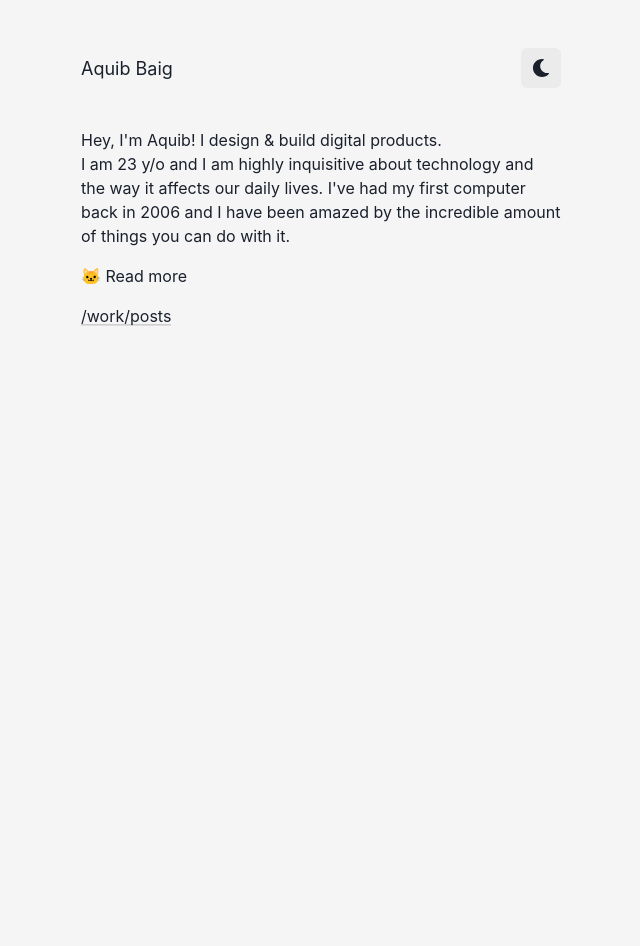
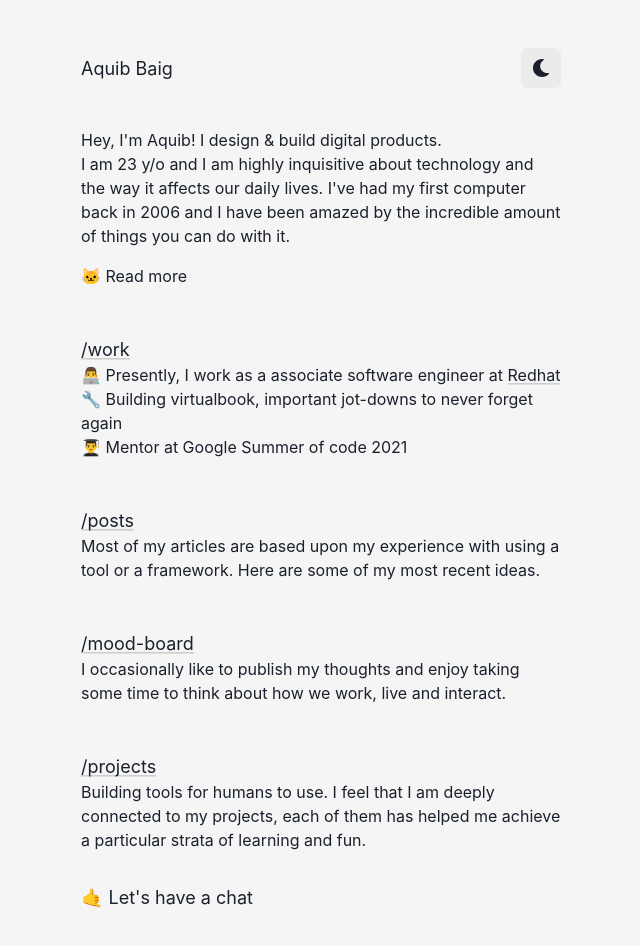
Before and after one commit to aquibbaig/web, a Next.js app: page / in a window 1280 px wide. Shown: the top 946 px of the page, without its empty margins (319-959 px from the left). Before the commit the page ends 800 px from the top, so only its background shows below. Built offline with nearby package versions, Linux system fonts and the light colour scheme.

Commit message:
adds subsections

```diff
--- a/src/pages/index.js
+++ b/src/pages/index.js
@@ -22,25 +22,72 @@ export default function Home() {
           <AccordionItem id="accordion">
             <AccordionButton>🐱 Read more</AccordionButton>
             <AccordionPanel>
-              Back in the days, I used computers for playing OG Flash games. Enter 2017,
-              never thought that I could program my computer to build such things myself!
+              I keep a keen fascination in 🌌astronomy and love to know about the secrets of the
+              universe. Wondering at the nightsky randomly makes me wonder in awe at how
+              beautiful the celestial universe actually, keeping in mind we cant see most of it.{' '}
+              <i>{`"Somewhere, something incredible is waiting to be known.  -- Carl Sagan"`}</i>
             </AccordionPanel>
           </AccordionItem>
         </Accordion>
+        <Box mt="6vh">
           <Link href="/work" passHref>
-          <Text cursor="pointer" className={clsx(
+            <Text fontSize="lg" cursor="pointer" className={clsx(
               [styles.rlink,styles.animatedunderline,styles.animatedunderline_type1]
             )}>
               /work
             </Text>
           </Link>
+          <Text>
+            👨‍💻 Presently, I work as a associate software engineer at <a className={clsx(
+              [styles.rlink,styles.animatedunderline,styles.animatedunderline_type1]
+            )} target="blank" href="https://www.redhat.com/en">Redhat</a>
+          </Text>
+          <Text>🔧 Building virtualbook, important jot-downs to never forget again</Text>
+          <Text>👨‍🎓 Mentor at Google Summer of code 2021</Text>
+        </Box>
+        <Box mt="6vh">
           <Link href="/posts" passHref>
-          <Text cursor="pointer" className={clsx(
+            <Text fontSize="lg" cursor="pointer" className={clsx(
               [styles.rlink,styles.animatedunderline,styles.animatedunderline_type1]
             )}>
               /posts
             </Text>
           </Link>
+          <Text>
+            Most of my articles are based upon my experience with using a tool or a framework.
+            Here are some of my most recent ideas.
+          </Text>
+        </Box>
+        <Box mt="6vh">
+          <Link href="/journal" passHref>
+            <Text fontSize="lg" cursor="pointer" className={clsx(
+              [styles.rlink,styles.animatedunderline,styles.animatedunderline_type1]
+            )}>
+              /mood-board
+            </Text>
+          </Link>
+          <Text>
+            I occasionally like to publish my thoughts and enjoy taking some time to
+            think about how we work, live and interact.
+          </Text>
+        </Box>
+        <Box mt="6vh">
+          <Link href="/projects" passHref>
+            <Text fontSize="lg" cursor="pointer" className={clsx(
+              [styles.rlink,styles.animatedunderline,styles.animatedunderline_type1]
+            )}>
+              /projects
+            </Text>
+          </Link>
+          <Text>
+            Building tools for humans to use. I feel that I am deeply connected to my projects,
+            each of them has helped me achieve a particular strata of learning and fun.
+          </Text>
+        </Box>
+        <Box my={8}>
+          <Text fontSize="lg">🤙 {`Let's`} have a chat</Text>
+          <Text></Text>
+        </Box>
       </Box>
     </Box>
   )
--- a/src/utils/utils.js
+++ b/src/utils/utils.js
@@ -53,8 +53,8 @@ export const getBreadcrumbsFromPath = (pathName) => {
       arr.push(
         {
           name: val.length < 32 ?
-            urlParser(val)
-            : trim(urlParser(val).slice(0, val.length-32), 20),
+            urlParser(val.charAt(0).toUpperCase() + val.slice(1))
+            : trim(urlParser(val.charAt(0).toUpperCase() + val.slice(1)).slice(0, val.length-32), 20),
           route: accumulator.slice(1)
         }
       );
```
Lines whose indentation alone changed are shown as unchanged.
